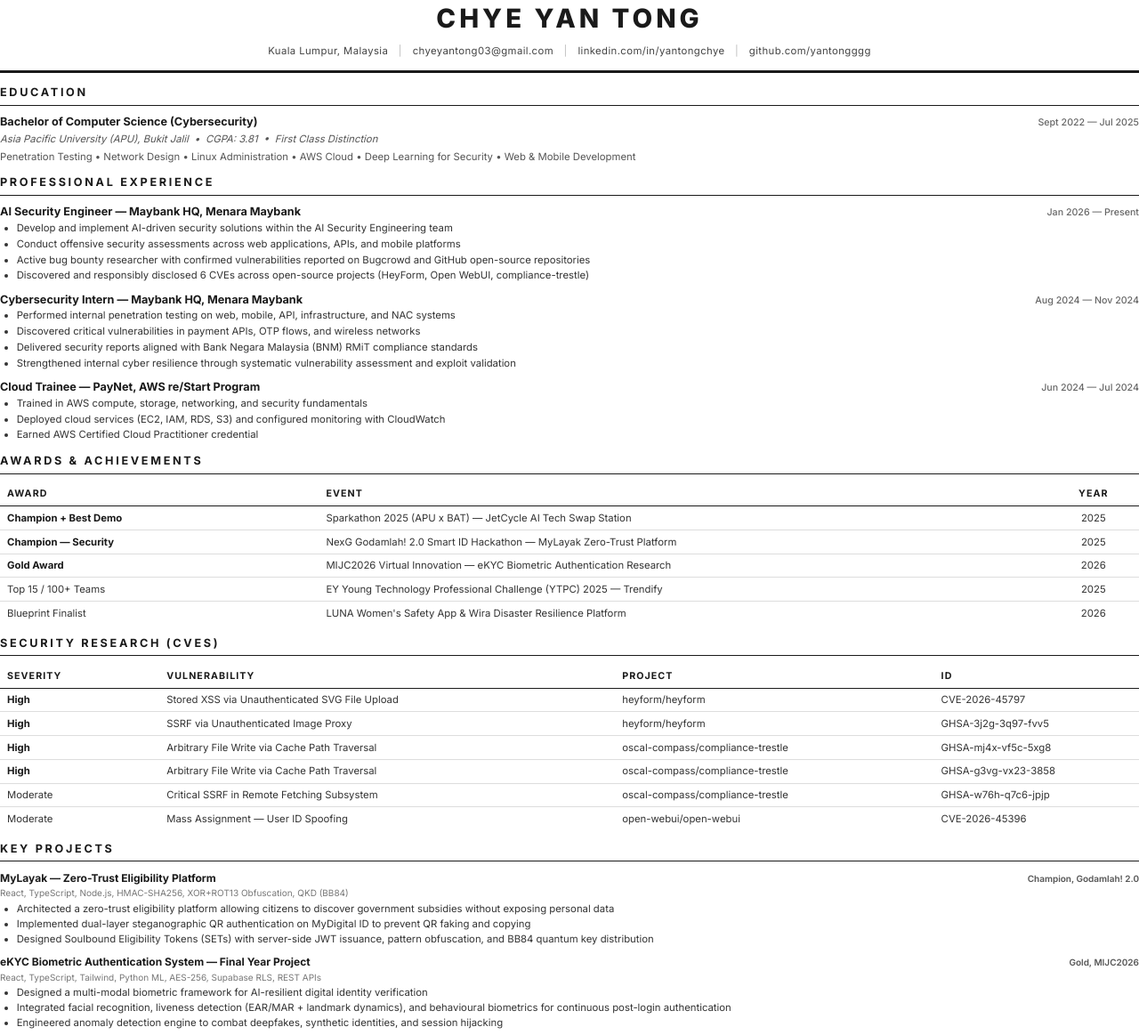
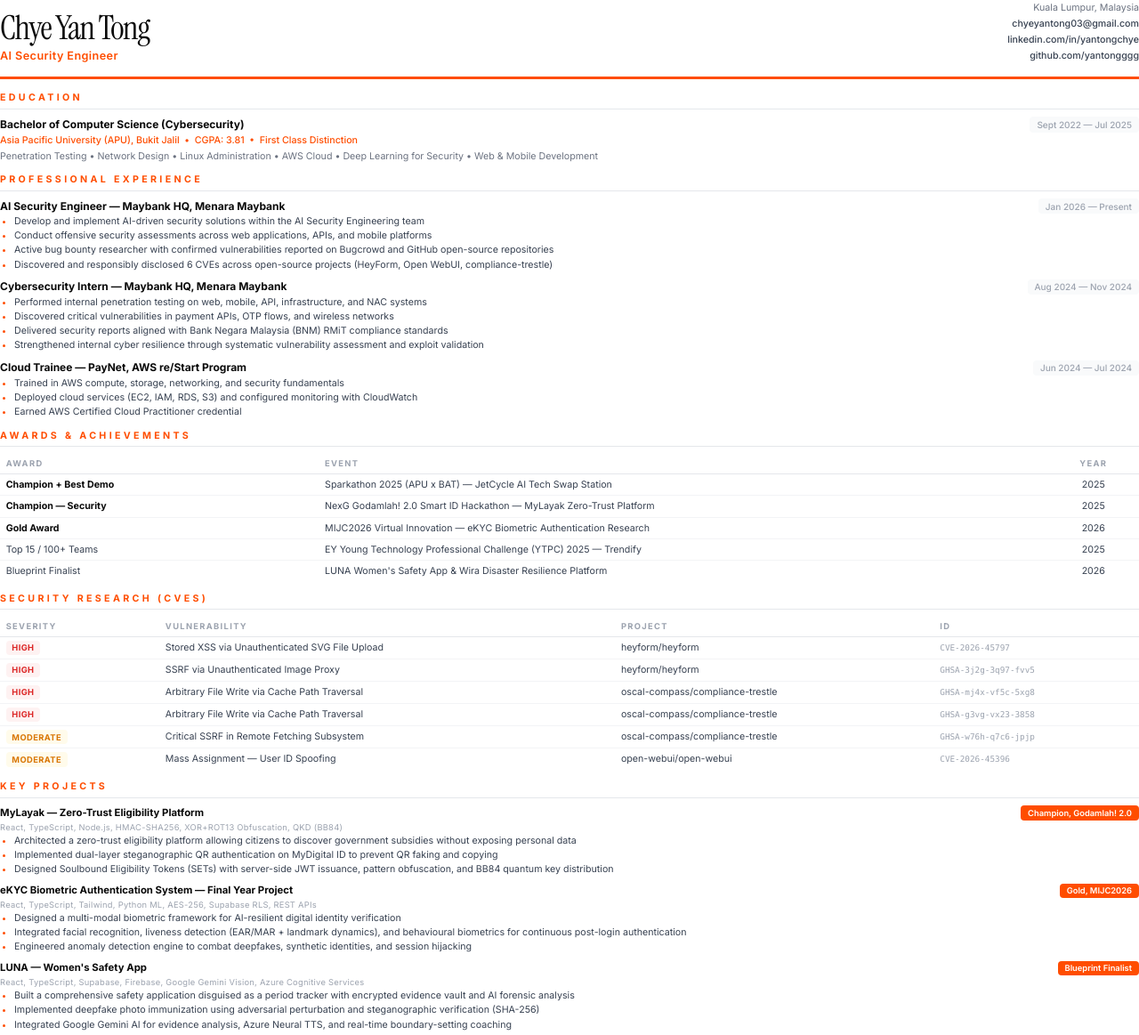
Before and after one commit to yantongggg/portfolio, a plain HTML site: page resume_print.html in a window 1280 px wide. Shown: the top 1163 px of the page at 89% size. Drawn offline with Linux system fonts and the light colour scheme.

Commit message:
Restyle resume to match portfolio: orange accents, Instrument Serif, severity badges

```diff
--- a/resume_print.html
+++ b/resume_print.html
@@ -3,11 +3,11 @@
 <head>
     <meta charset="UTF-8">
     <style>
-        @import url('https://fonts.googleapis.com/css2?family=Inter:wght@300;400;500;600;700;800&display=swap');
+        @import url('https://fonts.googleapis.com/css2?family=Inter:wght@300;400;500;600;700;800&family=Instrument+Serif:ital@0;1&display=swap');
 
         @page {
             size: A4;
-            margin: 14mm 16mm 14mm 16mm;
+            margin: 12mm 14mm 12mm 14mm;
         }
 
         * {
@@ -16,67 +16,85 @@
             box-sizing: border-box;
         }
 
+        :root {
+            --orange: #ff4d00;
+            --orange-light: rgba(255, 77, 0, 0.08);
+            --black: #0a0a0a;
+            --gray-700: #374151;
+            --gray-500: #6b7280;
+            --gray-400: #9ca3af;
+            --gray-200: #e5e7eb;
+            --gray-100: #f3f4f6;
+            --gray-50: #f9fafb;
+        }
+
         body {
             font-family: 'Inter', -apple-system, BlinkMacSystemFont, 'Segoe UI', sans-serif;
-            color: #1a1a1a;
-            font-size: 9pt;
+            color: var(--black);
+            font-size: 8.5pt;
             line-height: 1.45;
             -webkit-font-smoothing: antialiased;
         }
 
         /* ── HEADER ── */
         .header {
-            text-align: center;
             padding-bottom: 10pt;
-            border-bottom: 2.5pt solid #1a1a1a;
             margin-bottom: 10pt;
+            border-bottom: 2.5pt solid var(--orange);
+            display: flex;
+            justify-content: space-between;
+            align-items: flex-end;
         }
 
-        .header h1 {
-            font-size: 22pt;
-            font-weight: 800;
-            letter-spacing: 3pt;
-            text-transform: uppercase;
-            color: #1a1a1a;
-            margin-bottom: 5pt;
+        .header-left h1 {
+            font-family: 'Instrument Serif', Georgia, serif;
+            font-size: 28pt;
+            font-weight: 400;
+            color: var(--black);
+            letter-spacing: -1pt;
+            line-height: 1;
+            margin-bottom: 3pt;
         }
 
-        .header .contact {
-            font-size: 8.5pt;
-            color: #444;
-            font-weight: 400;
+        .header-left .tagline {
+            font-size: 9.5pt;
+            font-weight: 600;
+            color: var(--orange);
             letter-spacing: 0.3pt;
         }
 
-        .header .contact a {
-            color: #444;
-            text-decoration: none;
+        .header-right {
+            text-align: right;
+            font-size: 8pt;
+            color: var(--gray-500);
+            line-height: 1.7;
         }
 
-        .header .contact .sep {
-            color: #bbb;
-            margin: 0 6pt;
+        .header-right a {
+            color: var(--gray-700);
+            text-decoration: none;
+            font-weight: 500;
         }
 
         /* ── SECTIONS ── */
         .section {
-            margin-bottom: 9pt;
+            margin-bottom: 8pt;
         }
 
         .section-title {
-            font-size: 9.5pt;
+            font-size: 8pt;
             font-weight: 700;
             text-transform: uppercase;
-            letter-spacing: 2pt;
-            color: #1a1a1a;
-            border-bottom: 1.2pt solid #1a1a1a;
+            letter-spacing: 2.5pt;
+            color: var(--orange);
             padding-bottom: 3pt;
-            margin-bottom: 7pt;
+            margin-bottom: 6pt;
+            border-bottom: 1pt solid var(--gray-200);
         }
 
         /* ── EXPERIENCE ENTRIES ── */
         .entry {
-            margin-bottom: 7pt;
+            margin-bottom: 6pt;
         }
 
         .entry-header {
@@ -87,47 +105,49 @@
         }
 
         .entry-title {
-            font-size: 9.5pt;
+            font-size: 9pt;
             font-weight: 700;
-            color: #1a1a1a;
+            color: var(--black);
         }
 
         .entry-date {
-            font-size: 8pt;
-            color: #666;
+            font-size: 7.5pt;
+            color: var(--gray-400);
             font-weight: 500;
             white-space: nowrap;
+            background: var(--gray-50);
+            padding: 1pt 6pt;
+            border-radius: 3pt;
         }
 
         .entry-subtitle {
-            font-size: 8.5pt;
-            color: #555;
-            font-style: italic;
-            margin-bottom: 3pt;
+            font-size: 8pt;
+            color: var(--orange);
+            font-weight: 500;
+            font-style: normal;
+            margin-bottom: 2pt;
         }
 
         .entry ul {
-            padding-left: 14pt;
+            padding-left: 12pt;
             margin: 0;
         }
 
         .entry ul li {
-            margin-bottom: 1.5pt;
-            font-size: 8.5pt;
-            color: #333;
+            margin-bottom: 1pt;
+            font-size: 8pt;
+            color: var(--gray-700);
             line-height: 1.4;
         }
 
-        /* ── EDUCATION ── */
-        .edu-row {
-            display: flex;
-            justify-content: space-between;
-            align-items: baseline;
+        .entry ul li::marker {
+            color: var(--orange);
         }
 
+        /* ── EDUCATION ── */
         .edu-details {
-            font-size: 8.5pt;
-            color: #555;
+            font-size: 8pt;
+            color: var(--gray-500);
             margin-top: 1pt;
         }
 
@@ -135,25 +155,24 @@
         .awards-table {
             width: 100%;
             border-collapse: collapse;
-            font-size: 8.5pt;
+            font-size: 8pt;
         }
 
         .awards-table th {
             text-align: left;
             font-weight: 700;
-            font-size: 8pt;
+            font-size: 7pt;
             text-transform: uppercase;
-            letter-spacing: 0.8pt;
-            color: #1a1a1a;
-            padding: 4pt 6pt;
-            border-bottom: 1.2pt solid #1a1a1a;
-            background: none;
+            letter-spacing: 1pt;
+            color: var(--gray-400);
+            padding: 3pt 5pt;
+            border-bottom: 1pt solid var(--gray-200);
         }
 
         .awards-table td {
-            padding: 3.5pt 6pt;
-            border-bottom: 0.5pt solid #ddd;
-            color: #333;
+            padding: 3pt 5pt;
+            border-bottom: 0.5pt solid var(--gray-100);
+            color: var(--gray-700);
             vertical-align: top;
         }
 
@@ -163,33 +182,65 @@
 
         .award-badge {
             font-weight: 700;
-            color: #1a1a1a;
+            color: var(--black);
         }
 
-        /* ── SKILLS TABLE ── */
+        /* ── CVE SEVERITY BADGES ── */
+        .severity-high {
+            display: inline-block;
+            font-weight: 700;
+            font-size: 7pt;
+            color: #dc2626;
+            background: #fef2f2;
+            padding: 1pt 5pt;
+            border-radius: 3pt;
+            letter-spacing: 0.3pt;
+        }
+
+        .severity-moderate {
+            display: inline-block;
+            font-weight: 700;
+            font-size: 7pt;
+            color: #d97706;
+            background: #fffbeb;
+            padding: 1pt 5pt;
+            border-radius: 3pt;
+            letter-spacing: 0.3pt;
+        }
+
+        .cve-id {
+            font-family: 'SF Mono', 'Fira Code', 'Consolas', monospace;
+            font-size: 7pt;
+            color: var(--gray-400);
+        }
+
+        /* ── SKILLS ── */
         .skills-grid {
             display: grid;
-            grid-template-columns: 90pt 1fr;
+            grid-template-columns: 80pt 1fr;
             gap: 0;
-            font-size: 8.5pt;
+            font-size: 8pt;
         }
 
         .skills-grid .skill-cat {
             font-weight: 700;
-            color: #1a1a1a;
-            padding: 3pt 6pt;
-            border-bottom: 0.5pt solid #eee;
+            color: var(--orange);
+            padding: 2.5pt 5pt;
+            border-bottom: 0.5pt solid var(--gray-100);
+            font-size: 7.5pt;
+            text-transform: uppercase;
+            letter-spacing: 0.5pt;
         }
 
         .skills-grid .skill-items {
-            color: #333;
-            padding: 3pt 6pt;
-            border-bottom: 0.5pt solid #eee;
+            color: var(--gray-700);
+            padding: 2.5pt 5pt;
+            border-bottom: 0.5pt solid var(--gray-100);
         }
 
         /* ── PROJECTS ── */
         .project {
-            margin-bottom: 6pt;
+            margin-bottom: 5pt;
         }
 
         .project-header {
@@ -200,58 +251,80 @@
         }
 
         .project-title {
-            font-size: 9pt;
+            font-size: 8.5pt;
             font-weight: 700;
-            color: #1a1a1a;
+            color: var(--black);
         }
 
         .project-award {
-            font-size: 7.5pt;
+            font-size: 7pt;
             font-weight: 600;
-            color: #555;
+            color: #ffffff;
+            background: var(--orange);
+            padding: 1pt 6pt;
+            border-radius: 3pt;
             white-space: nowrap;
         }
 
         .project-tech {
-            font-size: 7.5pt;
-            color: #777;
-            margin-bottom: 2pt;
+            font-size: 7pt;
+            color: var(--gray-400);
+            margin-bottom: 1pt;
+            letter-spacing: 0.2pt;
         }
 
         .project ul {
-            padding-left: 14pt;
+            padding-left: 12pt;
             margin: 0;
         }
 
         .project ul li {
             margin-bottom: 1pt;
-            font-size: 8.5pt;
-            color: #333;
+            font-size: 8pt;
+            color: var(--gray-700);
             line-height: 1.4;
+        }
+
+        .project ul li::marker {
+            color: var(--orange);
         }
 
         /* ── EXTRAS ── */
         .extras-list {
-            padding-left: 14pt;
+            padding-left: 12pt;
         }
 
         .extras-list li {
             margin-bottom: 1.5pt;
-            font-size: 8.5pt;
-            color: #333;
+            font-size: 8pt;
+            color: var(--gray-700);
+        }
+
+        .extras-list li::marker {
+            color: var(--orange);
         }
 
         .cert-item {
             margin-bottom: 2pt;
-            font-size: 8.5pt;
-            color: #333;
+            font-size: 8pt;
+            color: var(--gray-700);
         }
 
-        /* ── TWO COLUMN BOTTOM ── */
+        /* ── TWO COLUMN ── */
         .two-col {
             display: grid;
             grid-template-columns: 1fr 1fr;
             gap: 16pt;
+        }
+
+        /* ── FOOTER ── */
+        .footer {
+            margin-top: 6pt;
+            padding-top: 5pt;
+            border-top: 1pt solid var(--gray-200);
+            text-align: center;
+            font-size: 7pt;
+            color: var(--gray-400);
         }
     </style>
 </head>
@@ -259,14 +332,14 @@
 
     <!-- HEADER -->
     <div class="header">
-        <h1>Chye Yan Tong</h1>
-        <div class="contact">
-            Kuala Lumpur, Malaysia
-            <span class="sep">|</span>
-            <a href="mailto:chyeyantong03@gmail.com">chyeyantong03@gmail.com</a>
-            <span class="sep">|</span>
-            <a href="https://linkedin.com/in/yantongchye">linkedin.com/in/yantongchye</a>
-            <span class="sep">|</span>
+        <div class="header-left">
+            <h1>Chye Yan Tong</h1>
+            <div class="tagline">AI Security Engineer</div>
+        </div>
+        <div class="header-right">
+            Kuala Lumpur, Malaysia<br>
+            <a href="mailto:chyeyantong03@gmail.com">chyeyantong03@gmail.com</a><br>
+            <a href="https://linkedin.com/in/yantongchye">linkedin.com/in/yantongchye</a><br>
             <a href="https://github.com/yantongggg">github.com/yantongggg</a>
         </div>
     </div>
@@ -382,40 +455,40 @@
             </thead>
             <tbody>
                 <tr>
-                    <td><span class="award-badge">High</span></td>
+                    <td><span class="severity-high">HIGH</span></td>
                     <td>Stored XSS via Unauthenticated SVG File Upload</td>
                     <td>heyform/heyform</td>
-                    <td>CVE-2026-45797</td>
+                    <td><span class="cve-id">CVE-2026-45797</span></td>
                 </tr>
                 <tr>
-                    <td><span class="award-badge">High</span></td>
+                    <td><span class="severity-high">HIGH</span></td>
                     <td>SSRF via Unauthenticated Image Proxy</td>
                     <td>heyform/heyform</td>
-                    <td>GHSA-3j2g-3q97-fvv5</td>
+                    <td><span class="cve-id">GHSA-3j2g-3q97-fvv5</span></td>
                 </tr>
                 <tr>
-                    <td><span class="award-badge">High</span></td>
+                    <td><span class="severity-high">HIGH</span></td>
                     <td>Arbitrary File Write via Cache Path Traversal</td>
                     <td>oscal-compass/compliance-trestle</td>
-                    <td>GHSA-mj4x-vf5c-5xg8</td>
+                    <td><span class="cve-id">GHSA-mj4x-vf5c-5xg8</span></td>
                 </tr>
                 <tr>
-                    <td><span class="award-badge">High</span></td>
+                    <td><span class="severity-high">HIGH</span></td>
                     <td>Arbitrary File Write via Cache Path Traversal</td>
                     <td>oscal-compass/compliance-trestle</td>
-                    <td>GHSA-g3vg-vx23-3858</td>
+                    <td><span class="cve-id">GHSA-g3vg-vx23-3858</span></td>
                 </tr>
                 <tr>
-                    <td>Moderate</td>
+                    <td><span class="severity-moderate">MODERATE</span></td>
                     <td>Critical SSRF in Remote Fetching Subsystem</td>
                     <td>oscal-compass/compliance-trestle</td>
-                    <td>GHSA-w76h-q7c6-jpjp</td>
+                    <td><span class="cve-id">GHSA-w76h-q7c6-jpjp</span></td>
                 </tr>
                 <tr>
-                    <td>Moderate</td>
+                    <td><span class="severity-moderate">MODERATE</span></td>
                     <td>Mass Assignment &mdash; User ID Spoofing</td>
                     <td>open-webui/open-webui</td>
-                    <td>CVE-2026-45396</td>
+                    <td><span class="cve-id">CVE-2026-45396</span></td>
                 </tr>
             </tbody>
         </table>
@@ -557,5 +630,7 @@
         </div>
     </div>
 
+    <div class="footer">Chye Yan Tong &middot; chyeyantong03@gmail.com &middot; yantongggg.github.io/portfolio</div>
+
 </body>
 </html>
```
Also changed, not shown: 1 other file.
